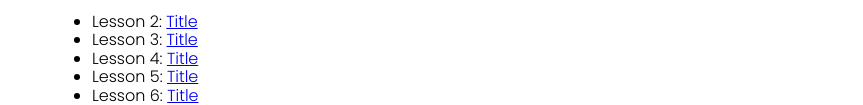
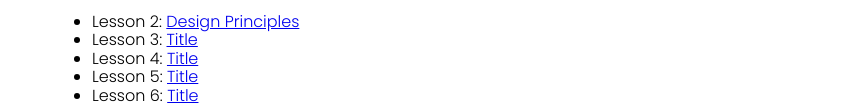
Before and after one commit to MadiHill/wdd230, a plain HTML site: page index.html in a window 1280 px wide. Shown: the part 341-446 px from the top of the page, without its empty margins (208-1071 px from the left). Drawn offline with Linux system fonts and the light colour scheme.

Commit message:
commit for home page

```diff
--- a/index.html
+++ b/index.html
@@ -19,7 +19,7 @@
         <h2>WDD 230: Assignment Portal</h2>
 
     <ul>
-      <li>Lesson 2: <a href="lesson2/design-principles.html">Title</a></li>
+      <li>Lesson 2: <a href="lesson2/design-principles.html">Design Principles</a></li>
       <li>Lesson 3: <a href="lesson3.html">Title</a></li>
       <li>Lesson 4: <a href="lesson4.html">Title</a></li>
       <li>Lesson 5: <a href="lesson5.html">Title</a></li>
```
